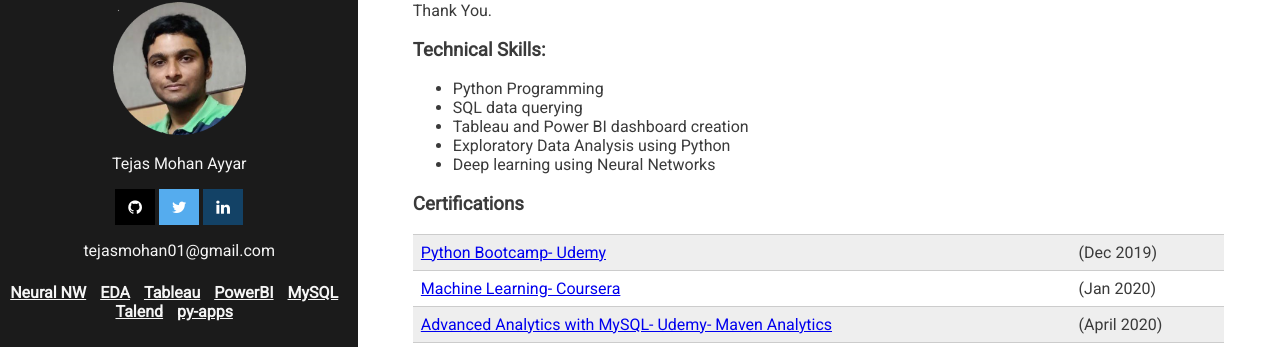
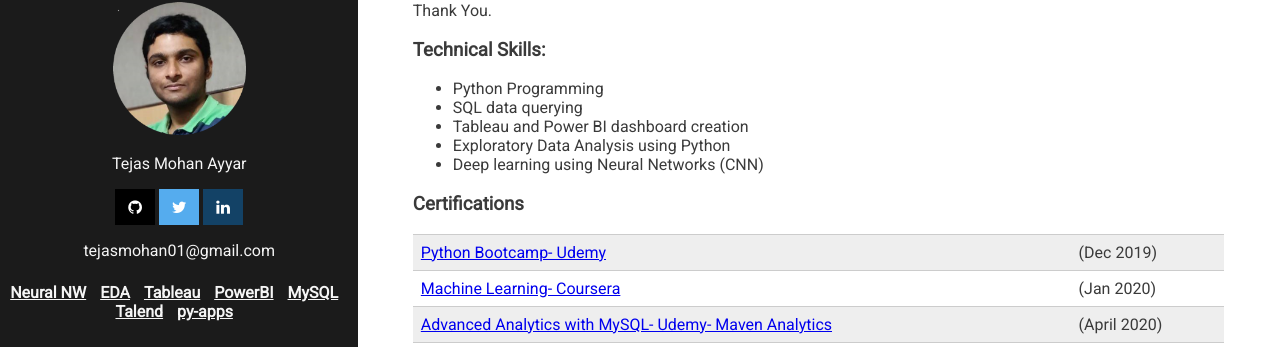
Before and after one commit to tejasmohanayyar/tejasmohanayyar.github.io, a Jekyll site: the page built from _posts/2020-07-18-about.md, in a window 1280 px wide. Shown: the part 161-508 px from the top of the page. Built offline with Jekyll 4.4.1, drawn with Linux system fonts in a browser that asks for light colours.

Commit message:
Update 2020-07-18-about.md

```diff
--- a/_posts/2020-07-18-about.md
+++ b/_posts/2020-07-18-about.md
@@ -16,7 +16,7 @@ Thank You.
 * SQL data querying
 * Tableau and Power BI dashboard creation
 * Exploratory Data Analysis using Python
-* Deep learning using Neural Networks
+* Deep learning using Neural Networks (CNN)
 
 ### Certifications
 
```
